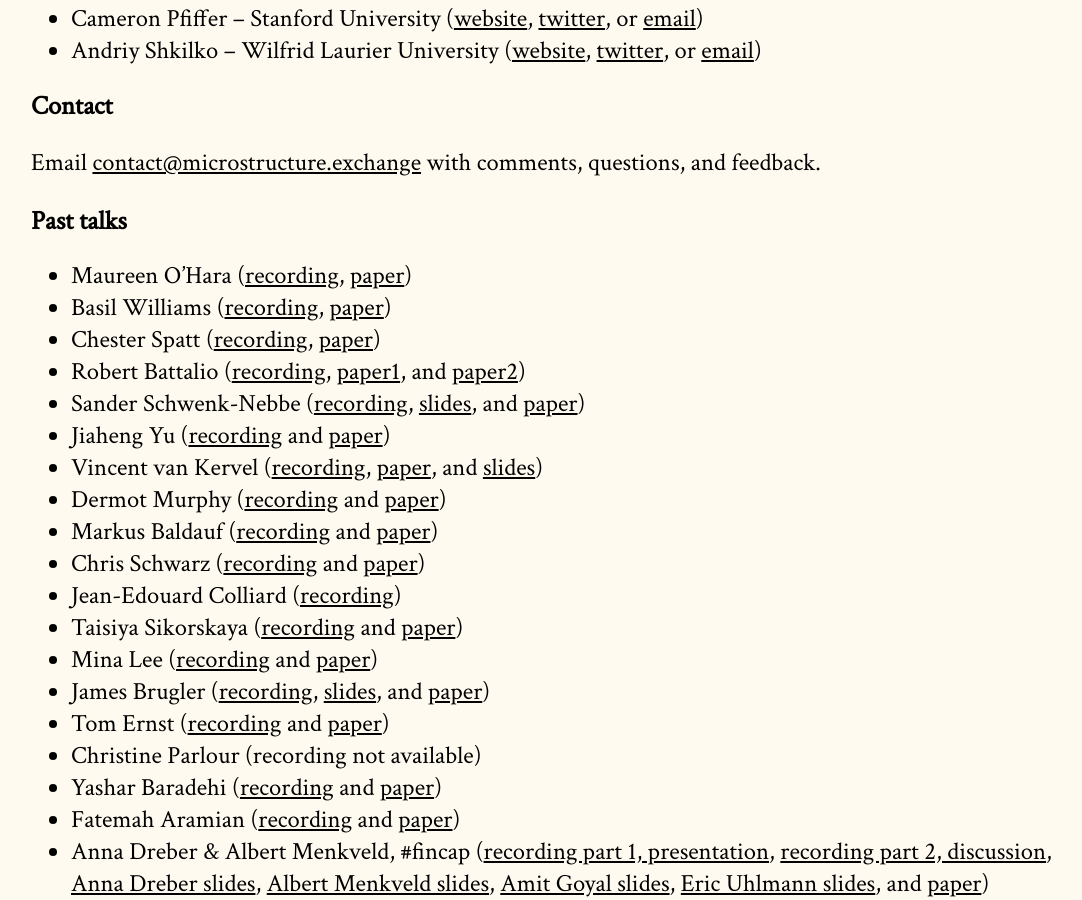
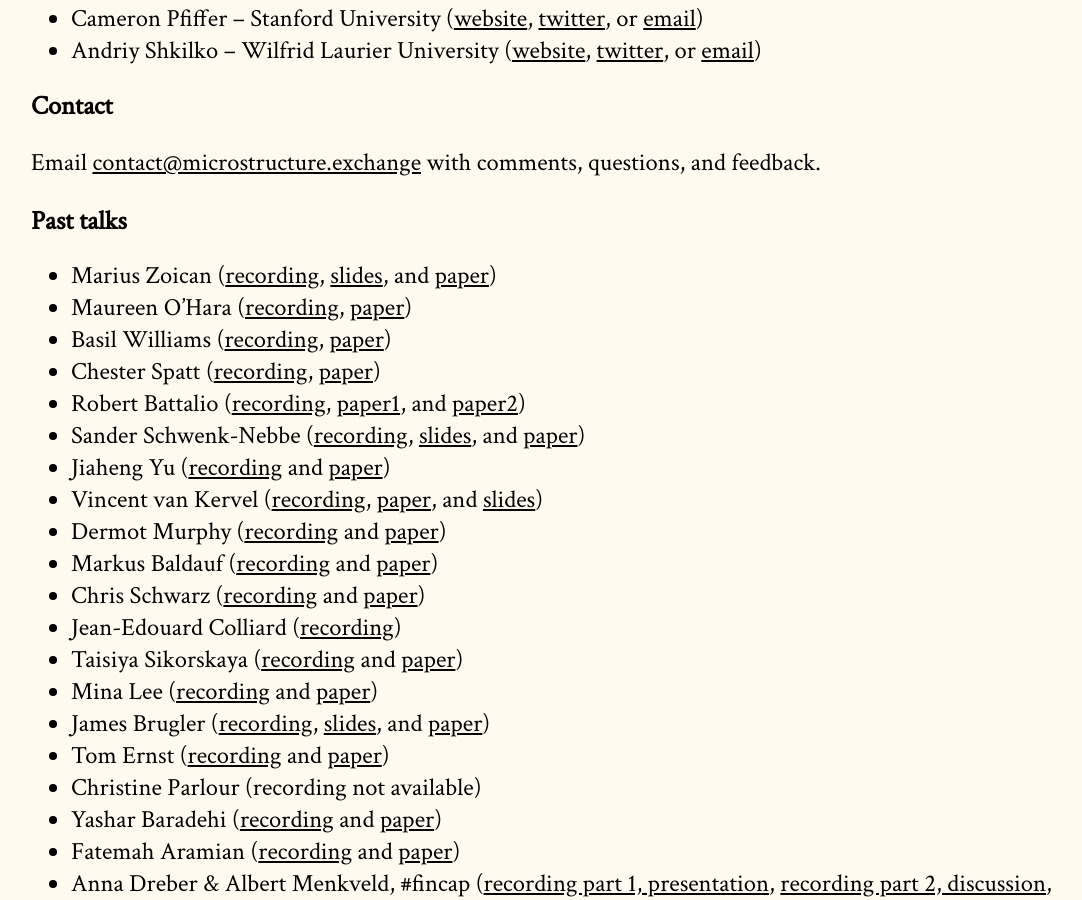
Before and after one commit to cpfiffer/microstructure.exchange, a Jekyll site: the page built from index.md, in a window 1280 px wide and 900 px high, scrolled down 1621 px. Shown: the whole window, without its empty margins (97-1179 px from the left). Built offline with Jekyll 4.4.1, drawn with Linux system fonts in a browser that asks for light colours; some web fonts are replaced.

Commit message:
Update index.md

```diff
--- a/index.md
+++ b/index.md
@@ -46,6 +46,7 @@ To receive updates about upcoming seminars, please subscribe to our [mailing lis
 Email [contact@microstructure.exchange](mailto:contact@microstructure.exchange) with comments, questions, and feedback.
 
 ## Past talks
+- Marius Zoican ([recording](https://youtu.be/gFtKaIBGPBo), [slides](slides/slides_uniswap_v3-1.pdf), and [paper](https://papers.ssrn.com/sol3/papers.cfm?abstract_id=4267429))
 - Maureen O'Hara ([recording](https://youtu.be/gFtKaIBGPBo), [paper](https://microstructure.exchange/papers/Tiny%20Trades%20Feb%207.pdf))
 - Basil Williams ([recording](https://youtu.be/eLpVLQRQRwQ), [paper](/papers/williams-skrzypacz-spoofing.pdf))
 - Chester Spatt ([recording](https://youtu.be/yAqVFiqmxNk), [paper](https://papers.ssrn.com/sol3/papers.cfm?abstract_id=4300505))
```
